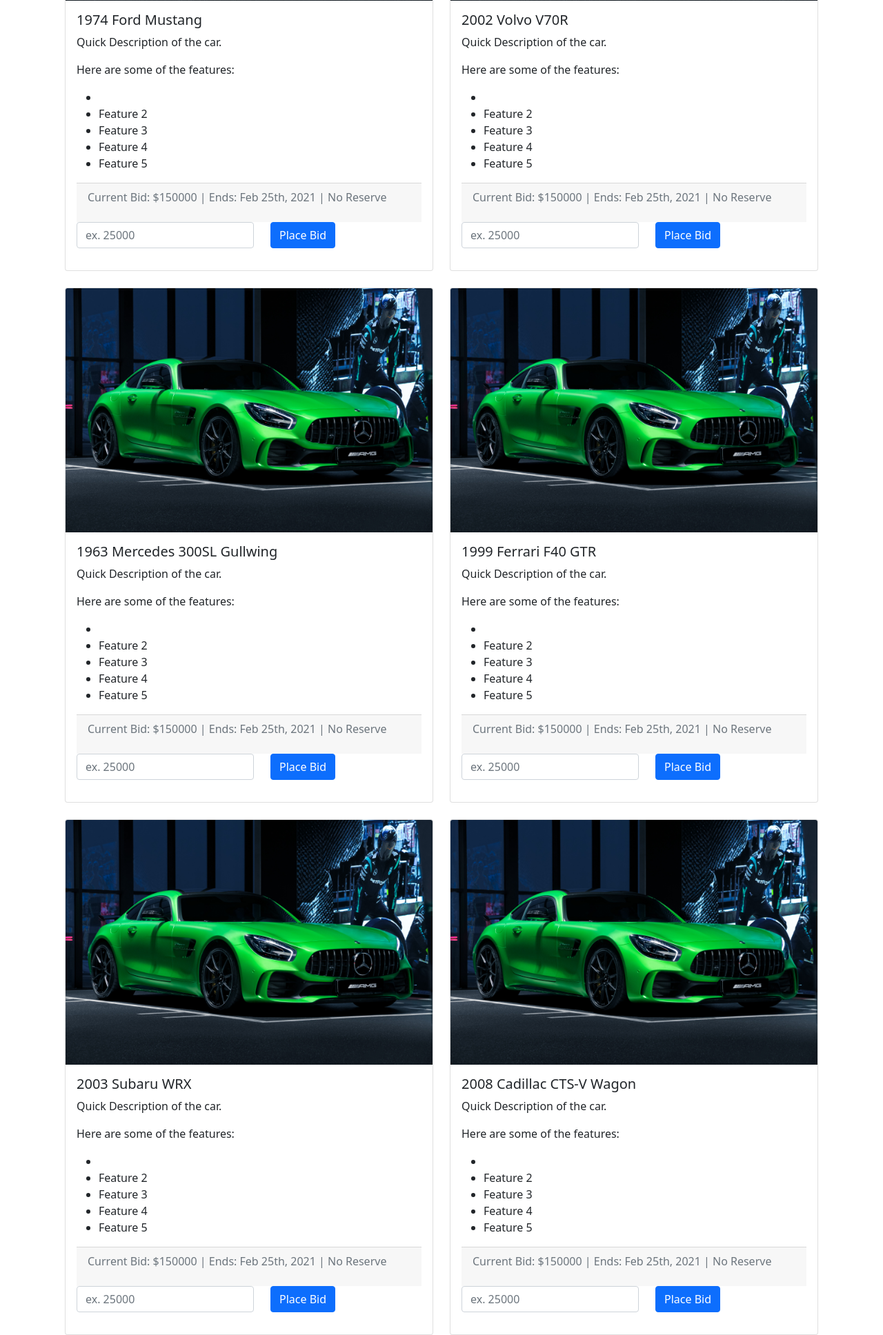
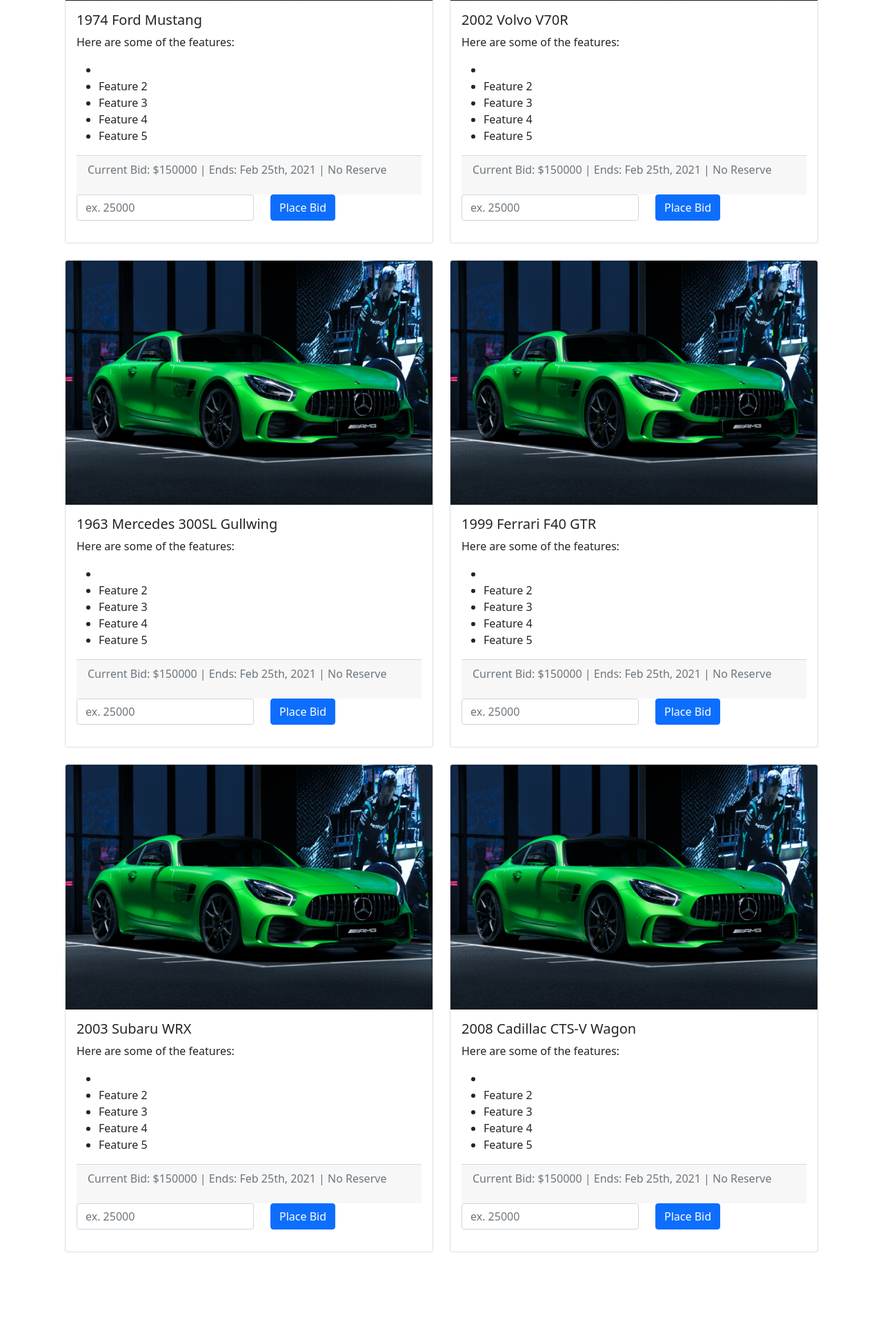
Before and after one commit to rorochaudhary/gotham-auctions, a Flask app: page / in a window 1280 px wide. Shown: the part 569-2505 px from the top of the page at 69% size. After the commit the page ends 2385 px from the top, so only its background shows below. Run offline with Flask 2, Linux system fonts and the light colour scheme.

Commit message:
removed description temporarily

```diff
--- a/templates/main.j2
+++ b/templates/main.j2
@@ -21,7 +21,8 @@
                 <div class="card-body">
                     <h5 class="card-title">{{item['year']}} {{item['make']}} {{item['model']}}</h5>
                     <!-- maybe a separate query to get FeaturesListings? and then build the list of featues from there? -->
-                    <p class="card-text">Quick Description of the car.</p>
+                    <!-- description will be added in the near future -->
+                    <!-- <p class="card-text">Quick Description of the car.</p> -->
                     <p class="card-text">Here are some of the features:</p>
                     <ul>
                         <li></li>
```
